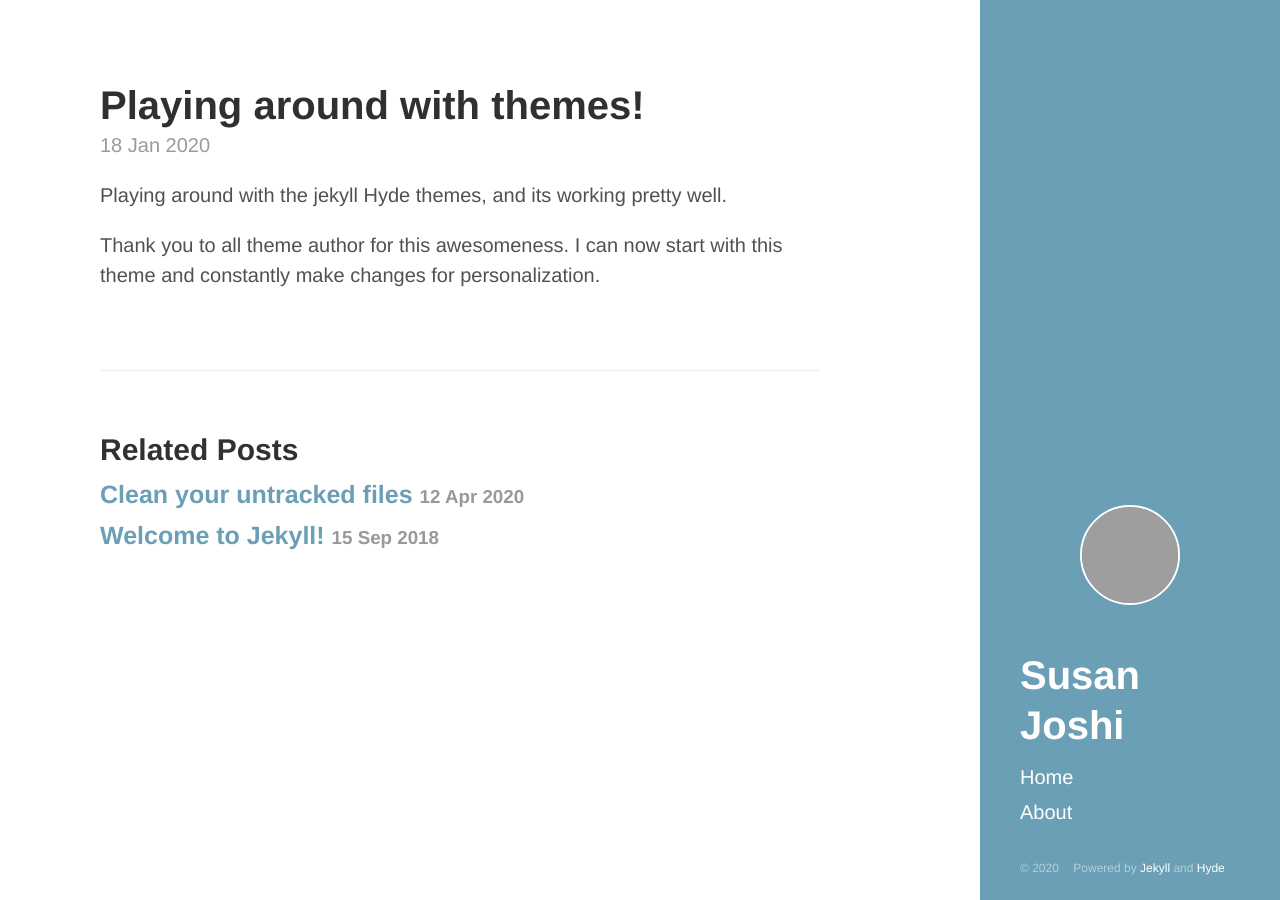
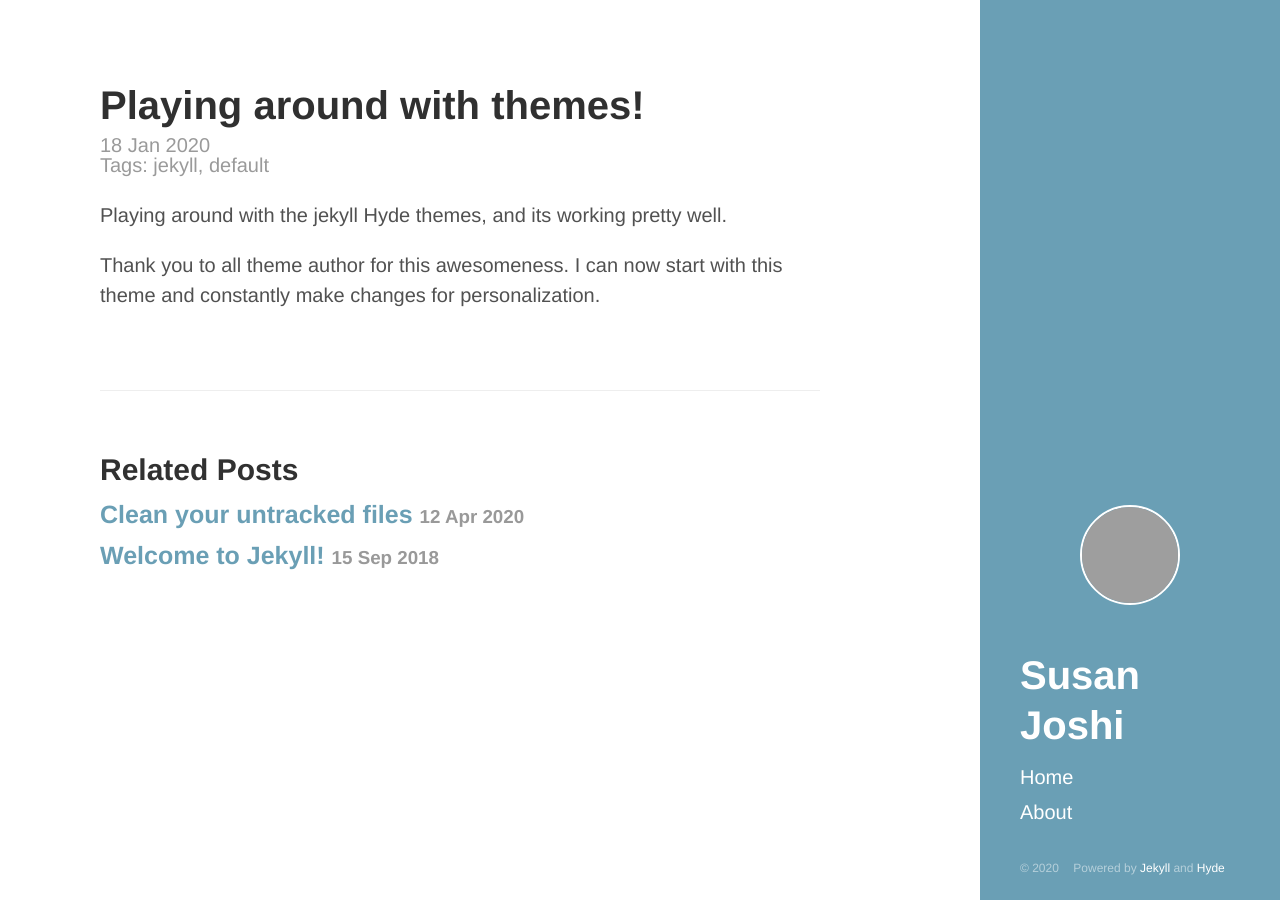
Before and after one commit to josisusan/josisusan.github.io, a Jekyll site: the page built from _posts/2020-01-18-playing-around-with-themes.markdown, in a window 1280 px wide. Built offline with Jekyll 4.4.1, drawn with Linux system fonts in a browser that asks for light colours; grey boxes are pictures that could not be loaded.

Commit message:
Add tag in the post page.

```diff
--- a/_layouts/post.html
+++ b/_layouts/post.html
@@ -5,6 +5,7 @@ layout: default
 <div class="post">
   <h1 class="post-title">{{ page.title }}</h1>
   <span class="post-date">{{ page.date | date_to_string }}</span>
+  <span class="post-tags">Tags: {{ page.tags | join: ", " }} </span>
   {{ content }}
 </div>
 
--- a/css/custom.css
+++ b/css/custom.css
@@ -31,3 +31,14 @@
   line-height: 0.1em;
   margin: 10px 0 20px;
 }
+
+.post-date {
+  margin-bottom: 0;
+}
+
+.post-tags {
+  display: block;
+  margin-top: -.5rem;
+  margin-bottom: 1rem;
+  color: #9a9a9a;
+}
```
